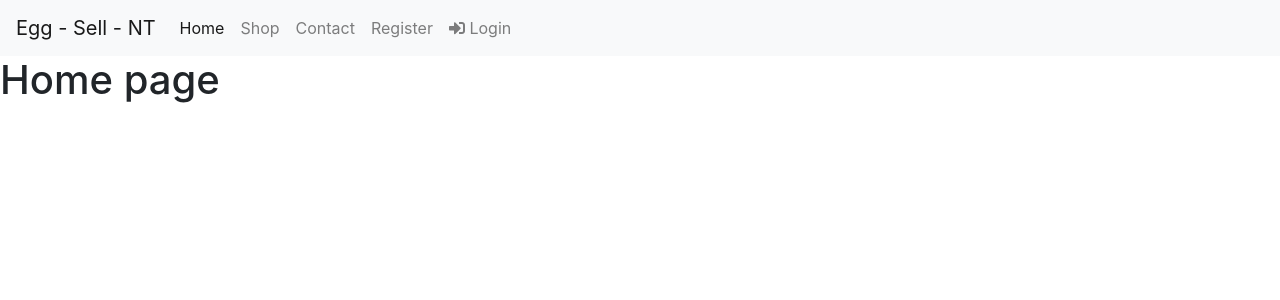
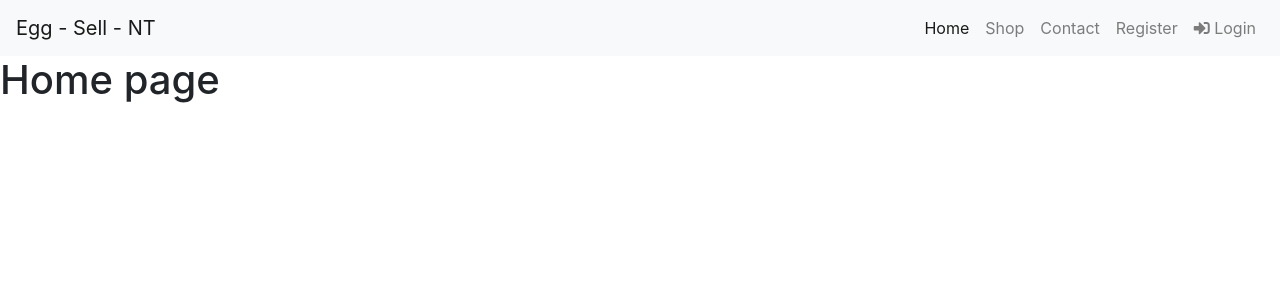
Before and after one commit to taikatta/Mileston4-EggSellNT, a Django app: page / in a window 1280 px wide. Shown: the top 300 px of the page. Run offline with Django 3.2, Linux system fonts and the light colour scheme; some libraries are stand-ins or nearby versions.

Commit message:
navbar spacing added

```diff
--- a/ms4/templates/partials/_navbar.html
+++ b/ms4/templates/partials/_navbar.html
@@ -8,7 +8,7 @@
       <span class="navbar-toggler-icon"></span>
     </button>
     <div class="collapse navbar-collapse" id="navbarNav">
-        <ul class="navbar-nav">
+        <ul class="navbar-nav ml-auto">
             <li class="nav-item active">
                 <a class="nav-link" href="{% url 'index' %}">Home <span class="sr-only">(current)</span></a>
             </li>
```
